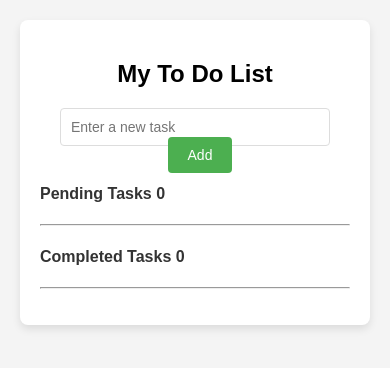
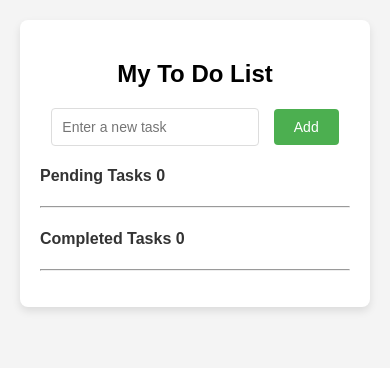
Before and after one commit to abhishekthombre02/to-do-list, a plain HTML site: page index.html in a window 390 px wide. Drawn offline with Linux system fonts and the light colour scheme.

Commit message:
made responsive

```diff
--- a/styles.css
+++ b/styles.css
@@ -118,3 +118,8 @@ li span {
     padding: 5px;
     border-radius: 4px;
 }
+@media (max-width: 768px){
+    #task{
+        width: 60%;
+    }
+}
```
